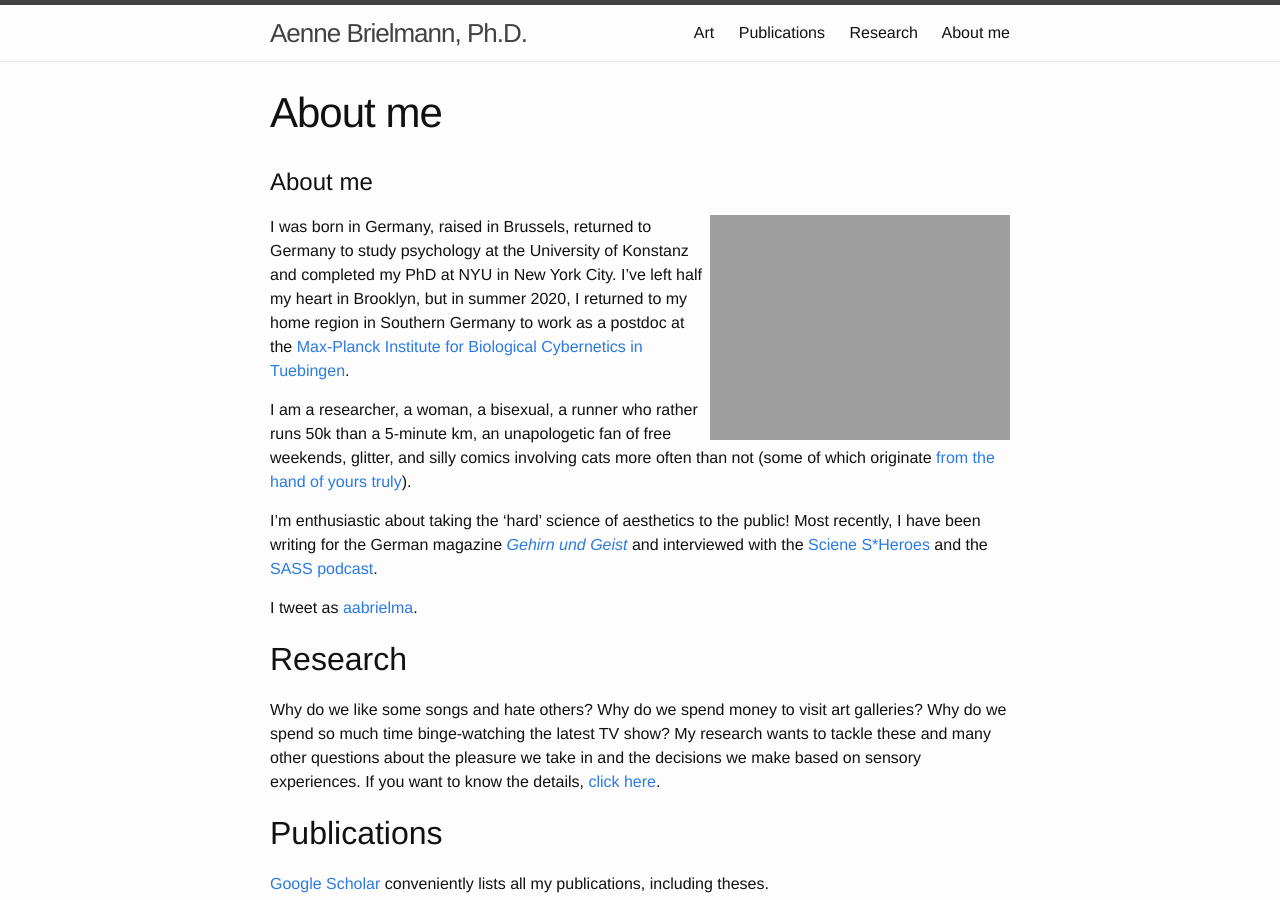
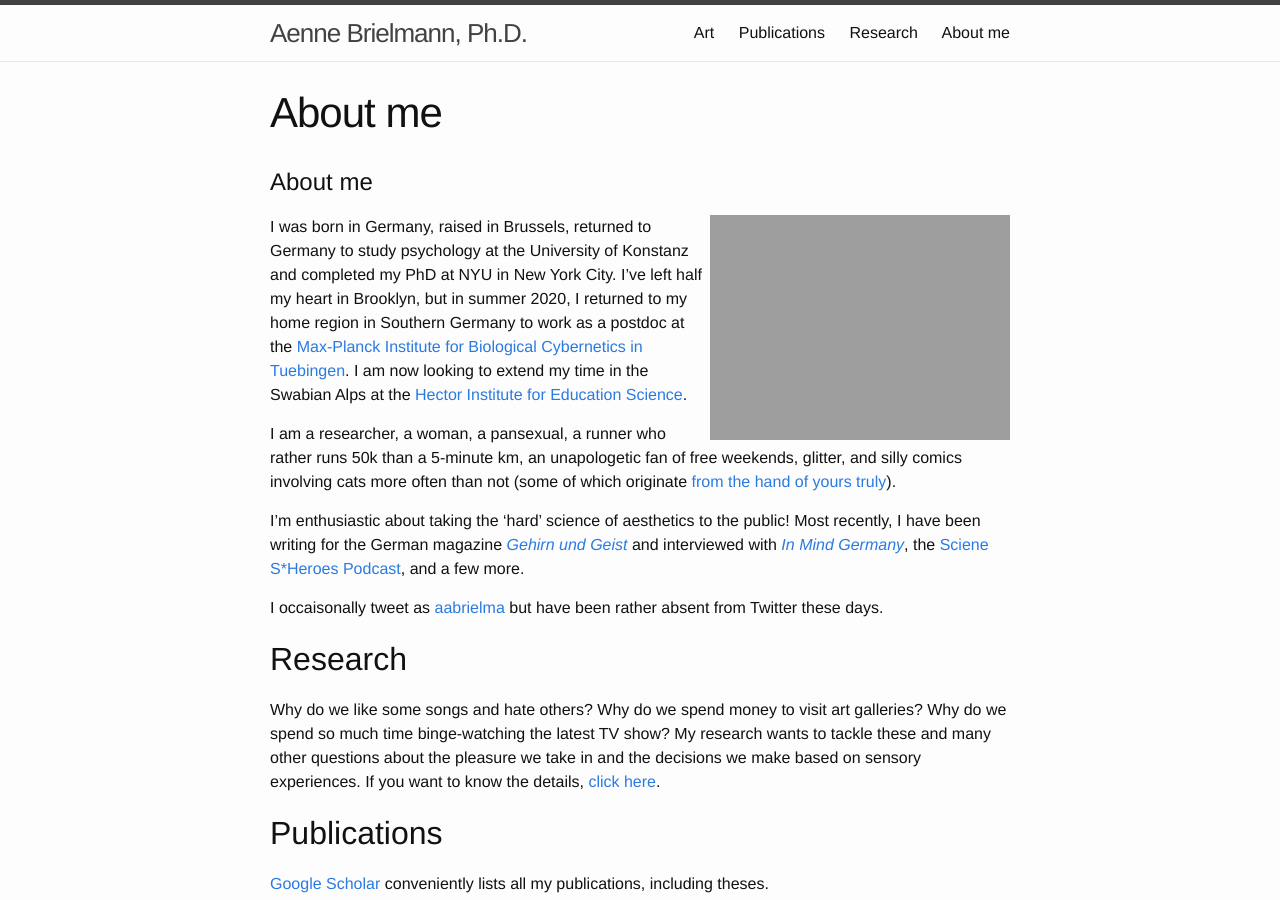
Before and after one commit to aenneb/aenneb.github.io, a Jekyll site: the page built from index.md, in a window 1280 px wide and 900 px high. Built offline with Jekyll 4.4.1, drawn with Linux system fonts in a browser that asks for light colours; our own code applies the rules of GitHub Pages for plain Markdown files.

Commit message:
Update index.md

```diff
--- a/index.md
+++ b/index.md
@@ -1,13 +1,13 @@
 # About me
 
 <img src="https://aenneb.github.io/files/Aenne_2021.jpg" width="300" align="right" padding="10px">
-I was born in Germany, raised in Brussels, returned to Germany to study psychology at the University of Konstanz and completed my PhD at NYU in New York City. I've left half my heart in Brooklyn, but in summer 2020, I returned to my home region in Southern Germany to work as a postdoc at the [Max-Planck Institute for Biological Cybernetics in Tuebingen](https://www.kyb.tuebingen.mpg.de/person/58620/2549).
+I was born in Germany, raised in Brussels, returned to Germany to study psychology at the University of Konstanz and completed my PhD at NYU in New York City. I've left half my heart in Brooklyn, but in summer 2020, I returned to my home region in Southern Germany to work as a postdoc at the [Max-Planck Institute for Biological Cybernetics in Tuebingen](https://www.kyb.tuebingen.mpg.de/person/58620/2549). I am now looking to extend my time in the Swabian Alps at the [Hector Institute for Education Science](https://uni-tuebingen.de/fakultaeten/wirtschafts-und-sozialwissenschaftliche-fakultaet/faecher/fachbereich-sozialwissenschaften/hector-institut-fuer-empirische-bildungsforschung/institut/).
 
-I am a researcher, a woman, a bisexual, a runner who rather runs 50k than a 5-minute km, an unapologetic fan of free weekends, glitter, and silly comics involving cats more often than not (some of which originate [from the hand of yours truly](https://aenneb.github.io/art/)).
+I am a researcher, a woman, a pansexual, a runner who rather runs 50k than a 5-minute km, an unapologetic fan of free weekends, glitter, and silly comics involving cats more often than not (some of which originate [from the hand of yours truly](https://aenneb.github.io/art/)).
 
-I'm enthusiastic about taking the 'hard' science of aesthetics to the public! Most recently, I have been writing for the German magazine [*Gehirn und Geist*](https://www.spektrum.de/magazin/neuroaesthetik-das-geheimnis-der-schoenheit/1658104) and interviewed with the [Sciene S*Heroes](https://sciencesheroes.letscast.fm/episode/was-finden-wir-schoen-und-warum-das-feld-der-empirischen-aesthetik) and the [SASS podcast](https://omny.fm/shows/super-awesome-science-show/blind-to-beauty).
+I'm enthusiastic about taking the 'hard' science of aesthetics to the public! Most recently, I have been writing for the German magazine [*Gehirn und Geist*](https://www.spektrum.de/magazin/neuroaesthetik-das-geheimnis-der-schoenheit/1658104) and interviewed with [*In Mind Germany*](https://www.google.com/url?sa=t&rct=j&q=&esrc=s&source=web&cd=&cad=rja&uact=8&ved=2ahUKEwjx66OQ0YaAAxX6aqQEHfzJDdoQtwJ6BAgNEAI&url=https%3A%2F%2Fwww.youtube.com%2Fwatch%3Fv%3DdX6FgJtssXk&usg=AOvVaw3EsktMgY0n2zRo9V61ofmb&opi=89978449), the [Sciene S*Heroes Podcast](https://sciencesheroes.letscast.fm/episode/was-finden-wir-schoen-und-warum-das-feld-der-empirischen-aesthetik), and a few more.
 
-I tweet as [aabrielma](https://twitter.com/aabrielma).
+I occaisonally tweet as [aabrielma](https://twitter.com/aabrielma) but have been rather absent from Twitter these days.
 
 ## Research
 
```
